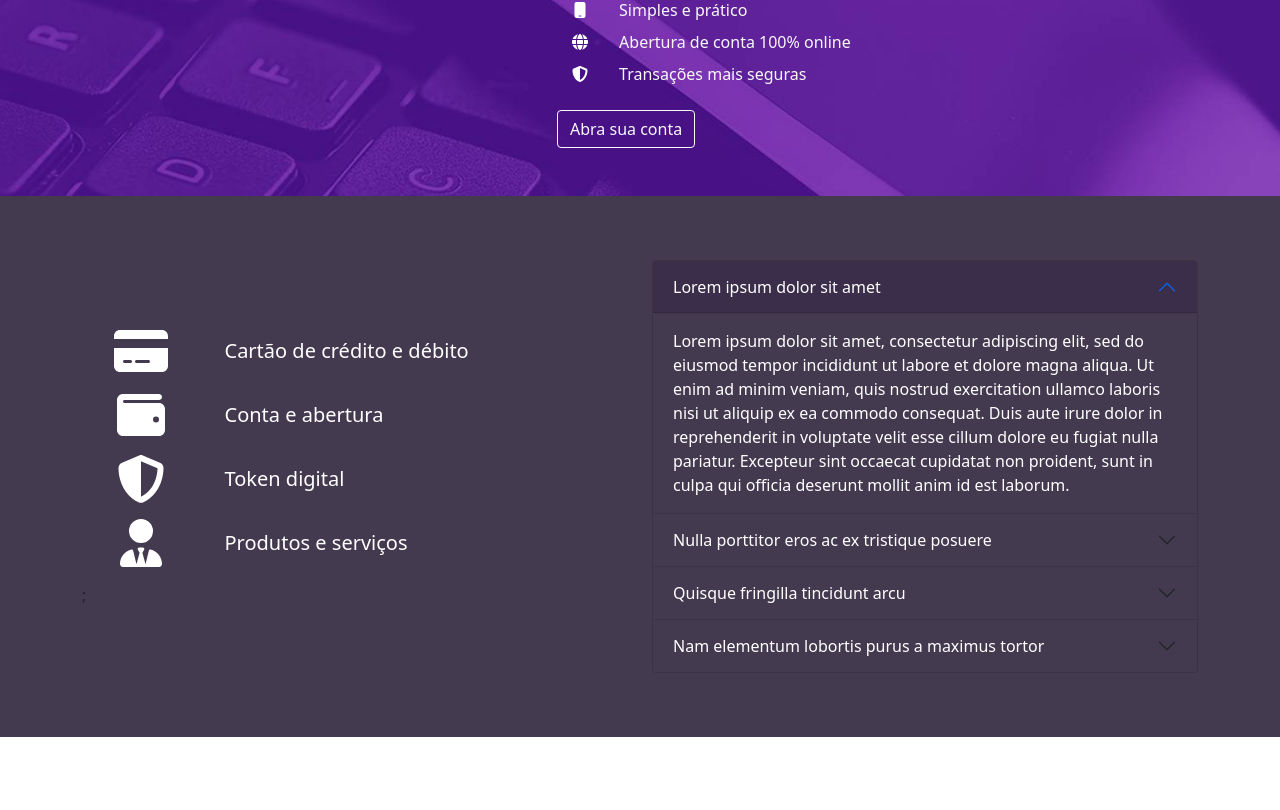
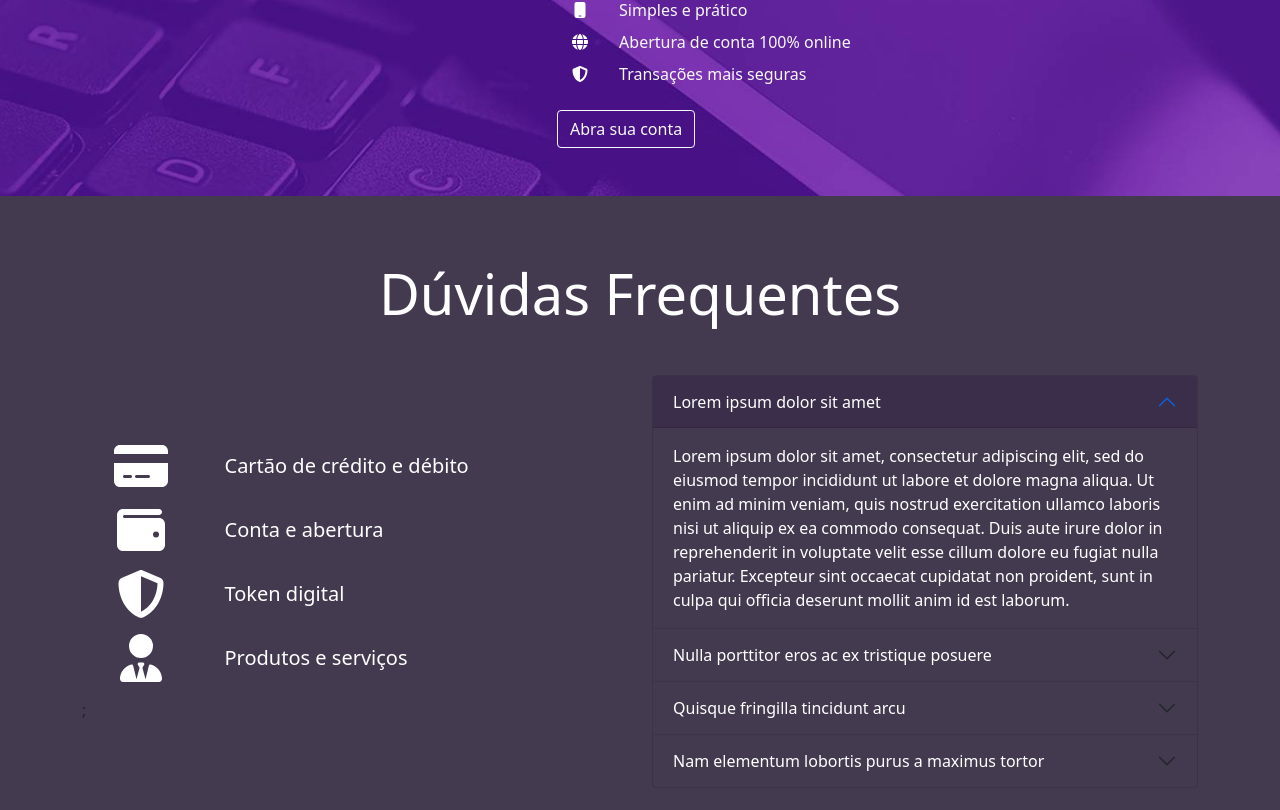
Before and after one commit to t0rciv/magbank-react, a React (Create React App) app: page / in a window 1280 px wide. Shown: the part 2024-2834 px from the top of the page. Before the commit the page ends 2761 px from the top, so only its background shows below. Built offline with nearby package versions, Linux system fonts and the light colour scheme.

Commit message:
faq style tweaks

```diff
--- a/src/components/Faq.css
+++ b/src/components/Faq.css
@@ -19,6 +19,20 @@
     background-color: var(--color-faq-background);
 }
 
+.faq-title {
+    text-align: center;
+    font-size: 2.2rem;
+    font-weight: 300;
+    line-height: 1.2;
+    color: #fff;
+}
+
+@media (min-width: 992px) {
+    .faq-title {
+        font-size: 3.5rem;
+    }
+}
+
 .icon-text {
     font-size: 1.25rem;
     font-weight: 300;
--- a/src/components/Faq.js
+++ b/src/components/Faq.js
@@ -22,7 +22,10 @@ const Faq = () => {
 
     return (
         <section className="faq py-3">
-            <Container className="py-5">
+            <Container className="pb-5">
+                <Row className="justify-content-center">
+                    <h2 className="faq-title my-5">Dúvidas Frequentes</h2>
+                </Row>
                 <Row className="d-flex align-items-center">
                     <Col className="d-lg-none mb-5" xs={12}>
                         <Row>
```
